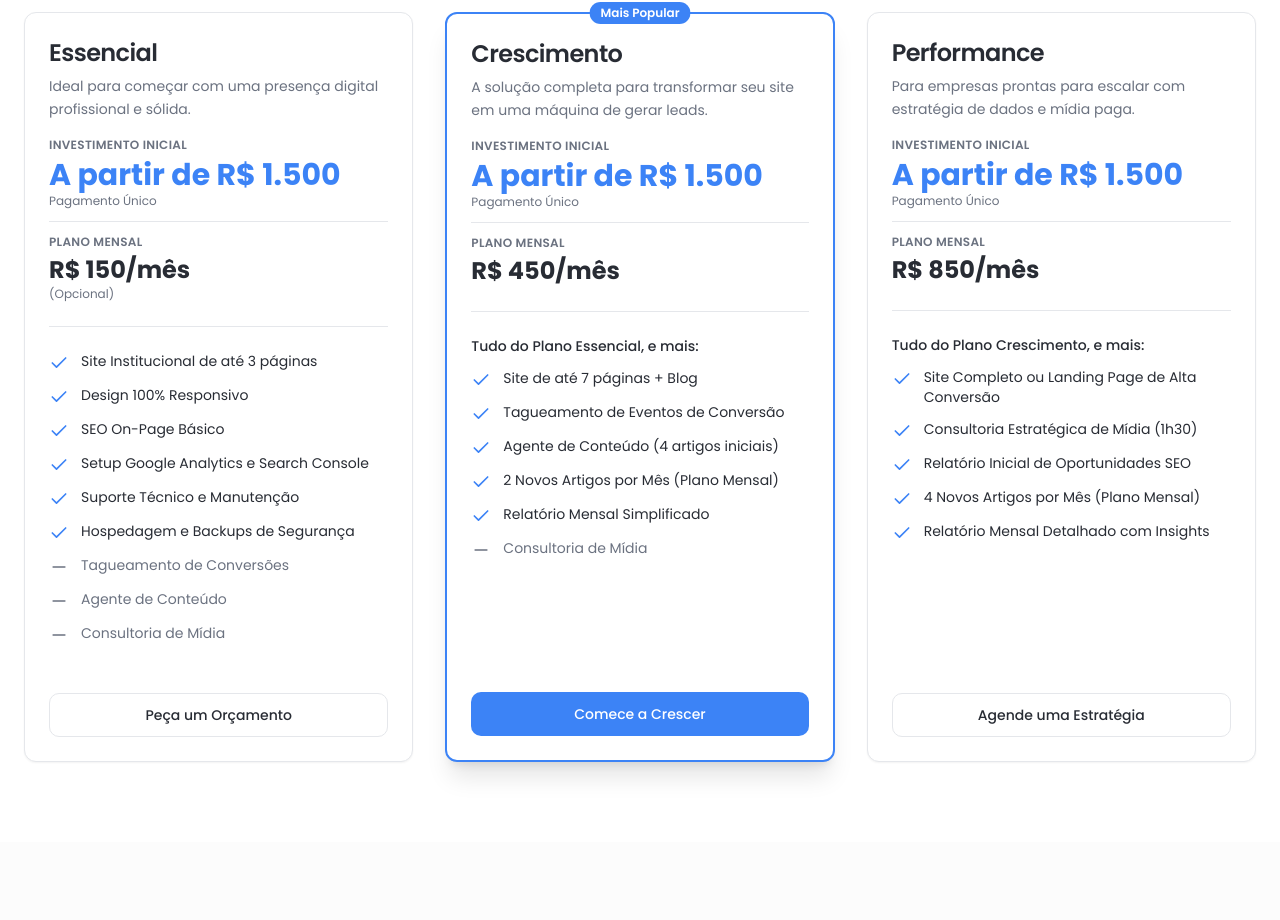
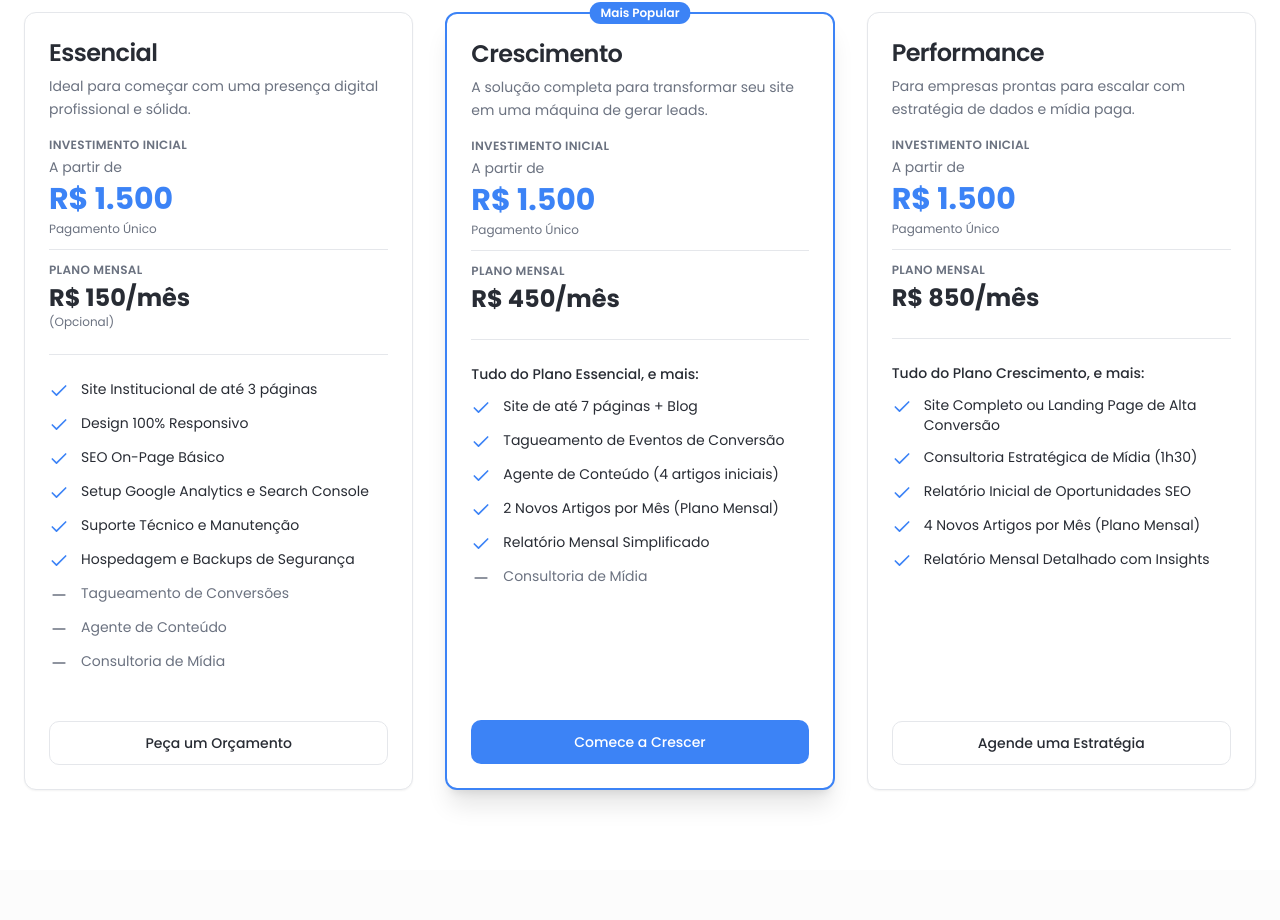
Before and after one commit to neurastudioia-oss/neura-ai-craft, a React (Vite) app: page / in a window 1280 px wide. Shown: the part 2796-3716 px from the top of the page. Built offline with nearby package versions, Linux system fonts and the light colour scheme; the HTML template or start-up script is replaced by a standard one.

Commit message:
Refine pricing display

```diff
--- a/src/components/PricingTable.tsx
+++ b/src/components/PricingTable.tsx
@@ -8,7 +8,7 @@ const pricingPlans = [
   {
     name: "Essencial",
     slogan: "Ideal para começar com uma presença digital profissional e sólida.",
-    setupPrice: "A partir de R$ 1.500",
+    setupPrice: "1.500",
     monthlyPrice: "R$ 150/mês",
     monthlyOptional: true,
     features: [
@@ -28,7 +28,7 @@ const pricingPlans = [
   {
     name: "Crescimento",
     slogan: "A solução completa para transformar seu site em uma máquina de gerar leads.",
-    setupPrice: "A partir de R$ 1.500",
+    setupPrice: "1.500",
     monthlyPrice: "R$ 450/mês",
     monthlyOptional: false,
     featuresHeader: "Tudo do Plano Essencial, e mais:",
@@ -46,7 +46,7 @@ const pricingPlans = [
   {
     name: "Performance",
     slogan: "Para empresas prontas para escalar com estratégia de dados e mídia paga.",
-    setupPrice: "A partir de R$ 1.500",
+    setupPrice: "1.500",
     monthlyPrice: "R$ 850/mês",
     monthlyOptional: false,
     featuresHeader: "Tudo do Plano Crescimento, e mais:",
@@ -105,8 +105,9 @@ const PricingTable = () => {
                     <div className="text-xs font-semibold text-muted-foreground uppercase tracking-wide mb-1">
                       Investimento Inicial
                     </div>
-                    <div className="text-3xl font-bold text-primary">{plan.setupPrice}</div>
-                    <div className="text-xs text-muted-foreground">Pagamento Único</div>
+                    <div className="text-sm text-muted-foreground mb-1">A partir de</div>
+                    <div className="text-3xl font-bold text-primary">R$ {plan.setupPrice}</div>
+                    <div className="text-xs text-muted-foreground mt-1">Pagamento Único</div>
                   </div>
 
                   <Separator />
```
